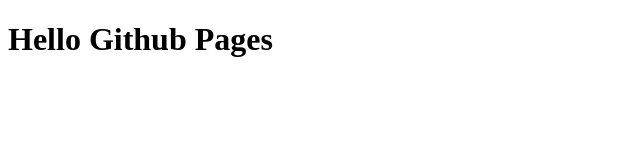
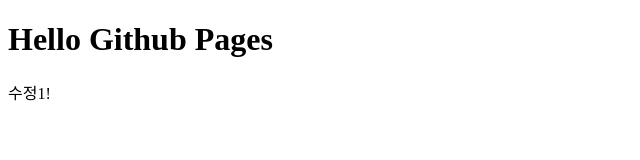
Before and after one commit to beomjae/github-test-1, a plain HTML site: page index.html in a window 1280 px wide. Shown: the full height of the page, 0-640 px from the left. Drawn offline with Linux system fonts and the light colour scheme.

Commit message:
본문 내용 추가

```diff
--- a/index.html
+++ b/index.html
@@ -8,5 +8,6 @@
 </head>
 <body>
   <h1>Hello Github Pages</h1>
+  <p>수정1!</p>
 </body>
 </html>
```
